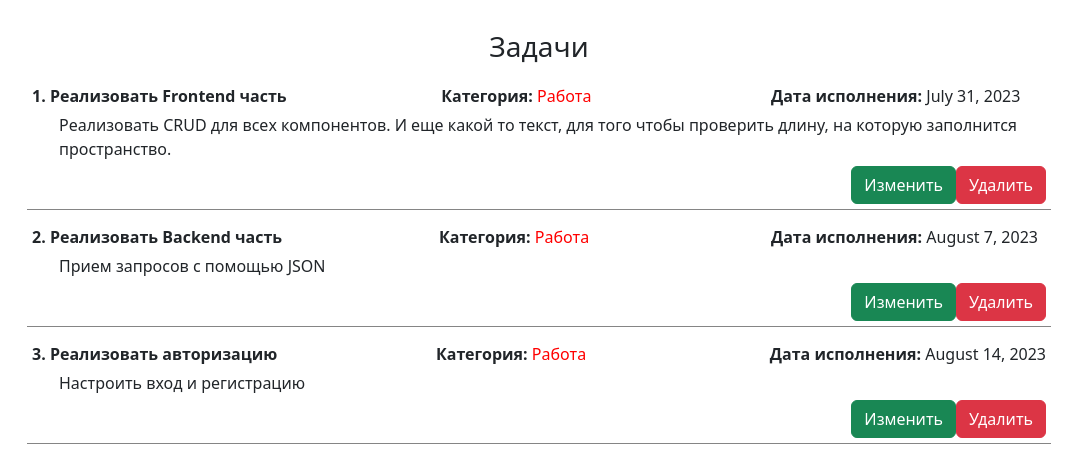
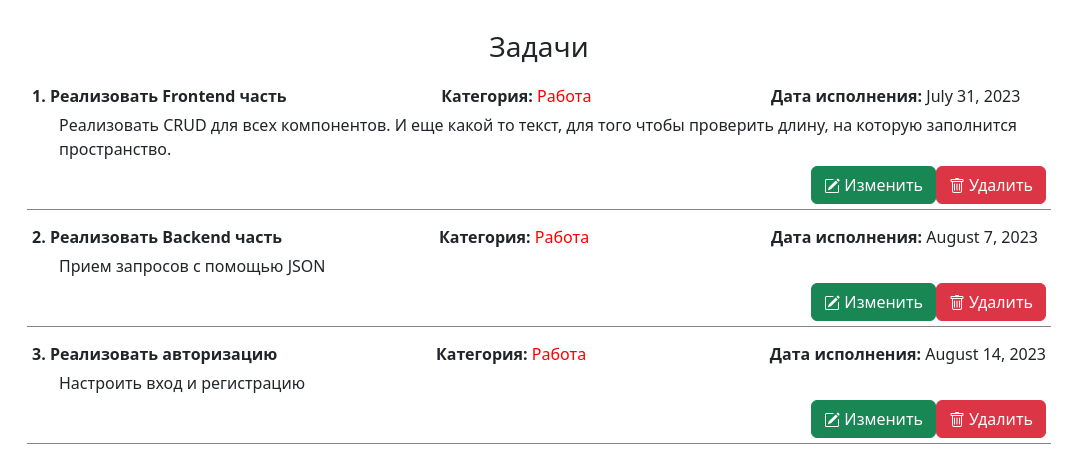
Before and after one commit to BesPredel63/todo_reactjs, a React (Create React App) app: page / in a window 1280 px wide. Shown: the top 476 px of the page, without its empty margins (101-1178 px from the left). Built offline with nearby package versions, Linux system fonts and the light colour scheme.

Commit message:
Корректура отступа svg иконок от теста

```diff
--- a/src/components/Lists/Tasks/TasksList.jsx
+++ b/src/components/Lists/Tasks/TasksList.jsx
@@ -1,4 +1,8 @@
 import React from 'react';
+import EditButtonNoSvg from "../../UI/Buttons/noSvg/EditButtonNoSvg";
+import DeleteButtonNoSvg from "../../UI/Buttons/noSvg/DeleteButtonNoSvg";
+import EditButtonSvg from "../../UI/Buttons/svg/EditButtonSvg";
+import DeleteButtonSvg from "../../UI/Buttons/svg/DeleteButtonSvg";
 
 const TasksList = ({tasks}) => {
 
@@ -27,8 +31,8 @@ const TasksList = ({tasks}) => {
                             </div>
                         </div>
                         <div className='tasksBlockBtn'>
-                            <button className='btn btn-success'>Изменить</button>
-                            <button className='btn btn-danger'>Удалить</button>
+                            <EditButtonSvg>Изменить</EditButtonSvg>
+                            <DeleteButtonSvg>Удалить</DeleteButtonSvg>
                         </div>
                     </div>
                 )
--- a/src/components/UI/Buttons/svg/AddButtonSvg.jsx
+++ b/src/components/UI/Buttons/svg/AddButtonSvg.jsx
@@ -3,7 +3,7 @@ import React from 'react';
 const AddButtonSvg = ({children, ...props}) => {
     return (
         <button {...props} className='btn btn-primary'>
-            <svg xmlns="http://www.w3.org/2000/svg" width="16" height="16" fill="currentColor" className="bi bi-plus-circle" viewBox="0 0 16 16">
+            <svg style={{marginRight: 4}} xmlns="http://www.w3.org/2000/svg" width="16" height="16" fill="currentColor" className="bi bi-plus-circle" viewBox="0 0 16 16">
                 <path d="M8 15A7 7 0 1 1 8 1a7 7 0 0 1 0 14zm0 1A8 8 0 1 0 8 0a8 8 0 0 0 0 16z"/>
                 <path d="M8 4a.5.5 0 0 1 .5.5v3h3a.5.5 0 0 1 0 1h-3v3a.5.5 0 0 1-1 0v-3h-3a.5.5 0 0 1 0-1h3v-3A.5.5 0 0 1 8 4z"/>
             </svg>
--- a/src/components/UI/Buttons/svg/CancelButtonSvg.jsx
+++ b/src/components/UI/Buttons/svg/CancelButtonSvg.jsx
@@ -3,7 +3,7 @@ import React from 'react';
 const CancelButtonSvg = ({children, ...props}) => {
     return (
         <div {...props} className='btn btn-warning'>
-            <svg xmlns="http://www.w3.org/2000/svg" width="16" height="16" fill="currentColor" className="bi bi-x-octagon" viewBox="0 0 16 16">
+            <svg style={{marginRight: 4}} xmlns="http://www.w3.org/2000/svg" width="16" height="16" fill="currentColor" className="bi bi-x-octagon" viewBox="0 0 16 16">
                 <path d="M4.54.146A.5.5 0 0 1 4.893 0h6.214a.5.5 0 0 1 .353.146l4.394 4.394a.5.5 0 0 1 .146.353v6.214a.5.5 0 0 1-.146.353l-4.394 4.394a.5.5 0 0 1-.353.146H4.893a.5.5 0 0 1-.353-.146L.146 11.46A.5.5 0 0 1 0 11.107V4.893a.5.5 0 0 1 .146-.353L4.54.146zM5.1 1 1 5.1v5.8L5.1 15h5.8l4.1-4.1V5.1L10.9 1H5.1z"/>
                 <path d="M4.646 4.646a.5.5 0 0 1 .708 0L8 7.293l2.646-2.647a.5.5 0 0 1 .708.708L8.707 8l2.647 2.646a.5.5 0 0 1-.708.708L8 8.707l-2.646 2.647a.5.5 0 0 1-.708-.708L7.293 8 4.646 5.354a.5.5 0 0 1 0-.708z"/>
             </svg>
--- a/src/components/UI/Buttons/svg/DeleteButtonSvg.jsx
+++ b/src/components/UI/Buttons/svg/DeleteButtonSvg.jsx
@@ -3,7 +3,7 @@ import React from 'react';
 const DeleteButtonSvg = ({children, ...props}) => {
     return (
         <div {...props} className='btn btn-danger'>
-            <svg xmlns="http://www.w3.org/2000/svg" width="16" height="16" fill="currentColor" className="bi bi-trash" viewBox="0 0 16 16">
+            <svg style={{marginRight: 4}} xmlns="http://www.w3.org/2000/svg" width="16" height="16" fill="currentColor" className="bi bi-trash" viewBox="0 0 16 16">
                 <path d="M5.5 5.5A.5.5 0 0 1 6 6v6a.5.5 0 0 1-1 0V6a.5.5 0 0 1 .5-.5Zm2.5 0a.5.5 0 0 1 .5.5v6a.5.5 0 0 1-1 0V6a.5.5 0 0 1 .5-.5Zm3 .5a.5.5 0 0 0-1 0v6a.5.5 0 0 0 1 0V6Z"/>
                 <path d="M14.5 3a1 1 0 0 1-1 1H13v9a2 2 0 0 1-2 2H5a2 2 0 0 1-2-2V4h-.5a1 1 0 0 1-1-1V2a1 1 0 0 1 1-1H6a1 1 0 0 1 1-1h2a1 1 0 0 1 1 1h3.5a1 1 0 0 1 1 1v1ZM4.118 4 4 4.059V13a1 1 0 0 0 1 1h6a1 1 0 0 0 1-1V4.059L11.882 4H4.118ZM2.5 3h11V2h-11v1Z"/>
             </svg>
--- a/src/components/UI/Buttons/svg/EditButtonSvg.jsx
+++ b/src/components/UI/Buttons/svg/EditButtonSvg.jsx
@@ -3,7 +3,7 @@ import React from 'react';
 const EditButtonSvg = ({children, ...props}) => {
     return (
         <button {...props} className='btn btn-success'>
-            <svg xmlns="http://www.w3.org/2000/svg" width="16" height="16" fill="currentColor" className="bi bi-pencil-square" viewBox="0 0 16 16">
+            <svg style={{marginRight: 4}} xmlns="http://www.w3.org/2000/svg" width="16" height="16" fill="currentColor" className="bi bi-pencil-square" viewBox="0 0 16 16">
                 <path d="M15.502 1.94a.5.5 0 0 1 0 .706L14.459 3.69l-2-2L13.502.646a.5.5 0 0 1 .707 0l1.293 1.293zm-1.75 2.456-2-2L4.939 9.21a.5.5 0 0 0-.121.196l-.805 2.414a.25.25 0 0 0 .316.316l2.414-.805a.5.5 0 0 0 .196-.12l6.813-6.814z"/>
                 <path fill-rule="evenodd" d="M1 13.5A1.5 1.5 0 0 0 2.5 15h11a1.5 1.5 0 0 0 1.5-1.5v-6a.5.5 0 0 0-1 0v6a.5.5 0 0 1-.5.5h-11a.5.5 0 0 1-.5-.5v-11a.5.5 0 0 1 .5-.5H9a.5.5 0 0 0 0-1H2.5A1.5 1.5 0 0 0 1 2.5v11z"/>
             </svg>
```
